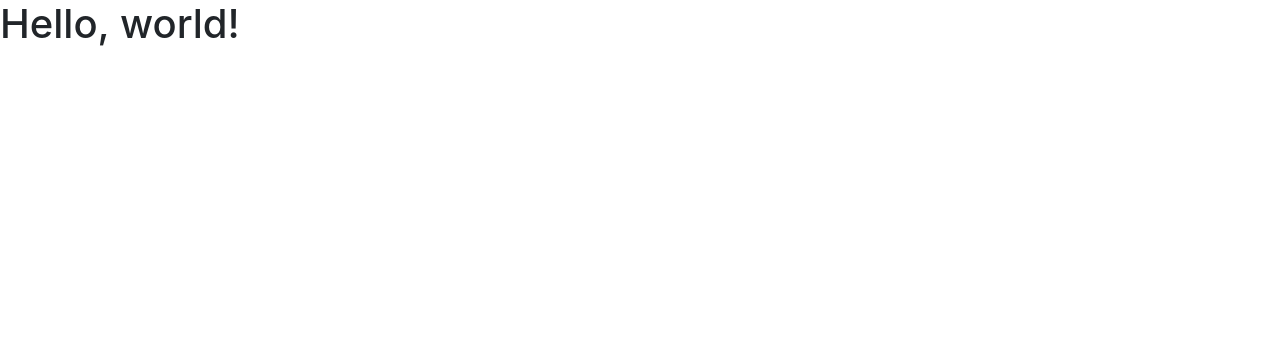
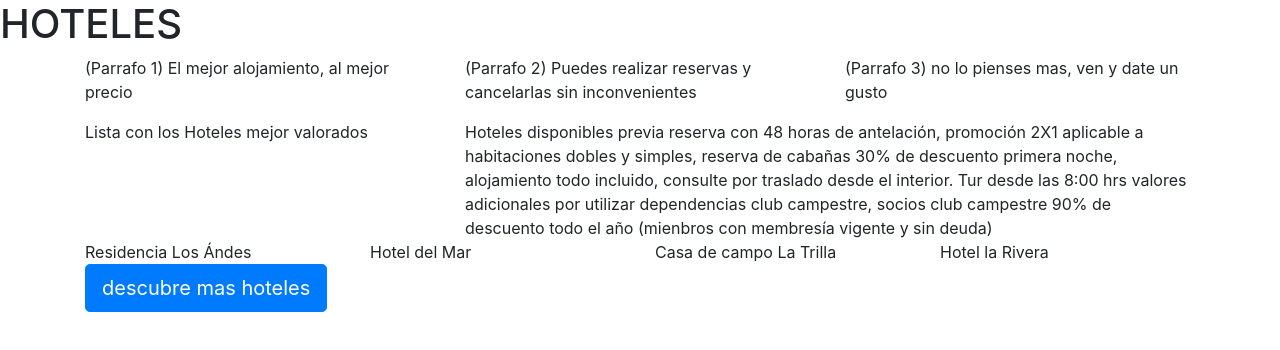
Before and after one commit to kyo-admin/guia-hoteles-bitbucket, a website: page index.html in a window 1280 px wide. Drawn offline with nearby package versions, Linux system fonts and the light colour scheme.

Commit message:
Trabajo lección 1 grillas Hoteles

```diff
--- a/index.html
+++ b/index.html
@@ -8,10 +8,38 @@
     <!-- Bootstrap CSS -->
     <link rel="stylesheet" href="node_modules/bootstrap/dist/css/bootstrap.min.css" >
 
-    <title>Hello, world!</title>
+    <title>Hello, world! </title>
   </head>
   <body>
-    <h1>Hello, world!</h1>
+    <h1>HOTELES</h1>
+    <div class = "container">
+		<div class = "row">
+			<div class = "col-sm">
+			<p>(Parrafo 1) El mejor alojamiento, al mejor precio</p>
+			</div>
+			<div class = "col-sm">
+			<p>(Parrafo 2) Puedes realizar reservas y cancelarlas sin inconvenientes</p>
+			</div>
+			<div class = "col-sm">
+			<p>(Parrafo 3) no lo pienses mas, ven y date un gusto </p>
+			</div>
+		</div>
+		<div class="row">
+			<div class="col-4">Lista con los Hoteles mejor valorados </div>
+			<div class="col-8">Hoteles disponibles previa reserva con 48 horas de antelación, promoción 2X1 aplicable a habitaciones dobles y simples,
+			reserva de cabañas 30% de descuento primera noche, alojamiento todo incluido, consulte por traslado desde el interior. Tur desde las 8:00 hrs
+			valores adicionales por utilizar dependencias club campestre, socios club campestre 90% de descuento todo el año (mienbros con membresía vigente y
+			sin deuda)  </div>
+		</div>
+		<div class="row">
+			<div class="col">Residencia Los Ándes</div>
+			<div class="col">Hotel del Mar</div>
+			<div class="col">Casa de campo La Trilla</div>
+			<div class="col">Hotel la Rivera</div>
+		</div>
+		 <p class="lead">
+			<a class="btn btn-primary btn-lg" href="#" role="button">descubre mas hoteles</a>
+		</p>
 
     <!-- Optional JavaScript -->
     <!-- jQuery first, then Popper.js, then Bootstrap JS -->
```
